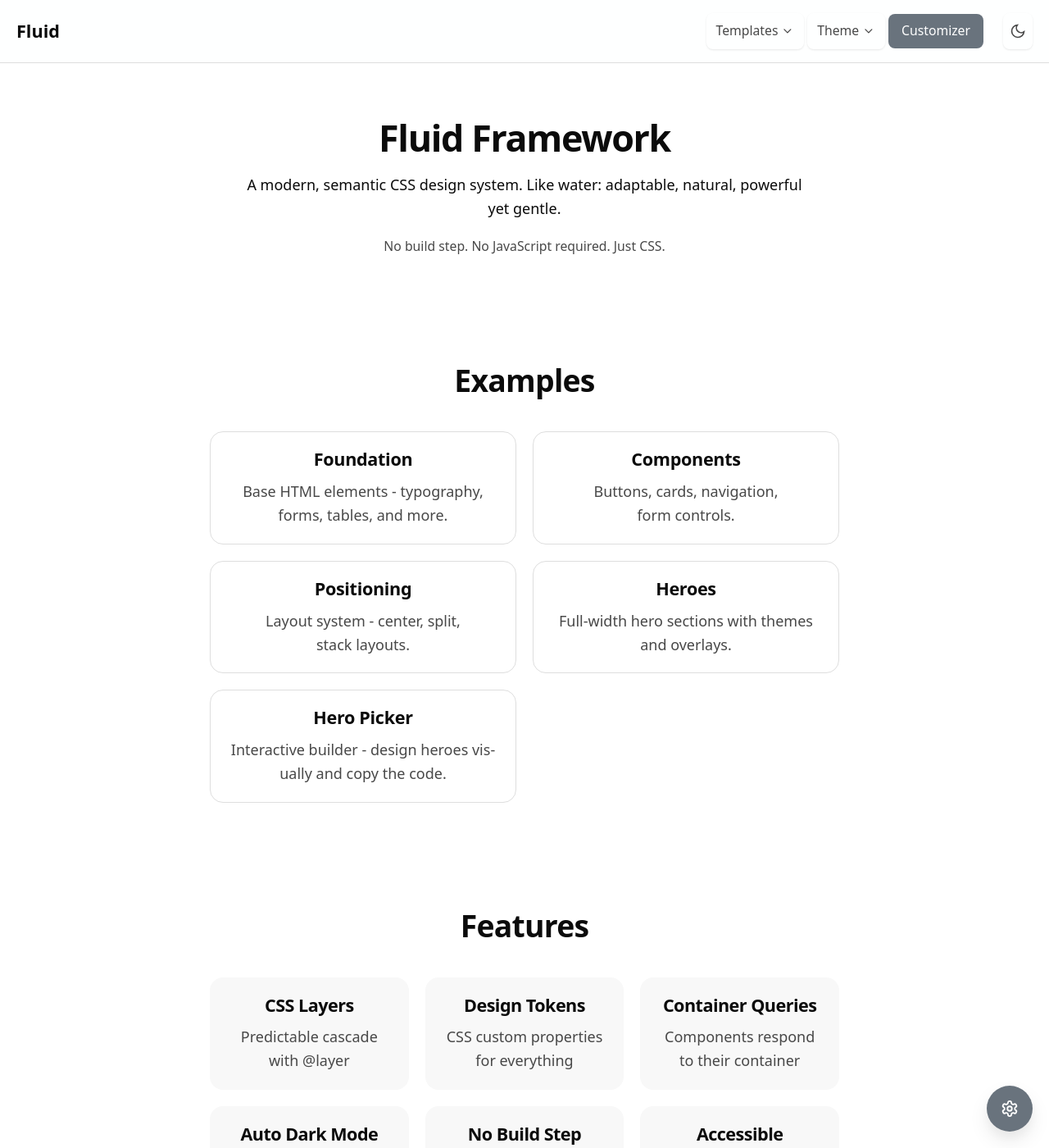
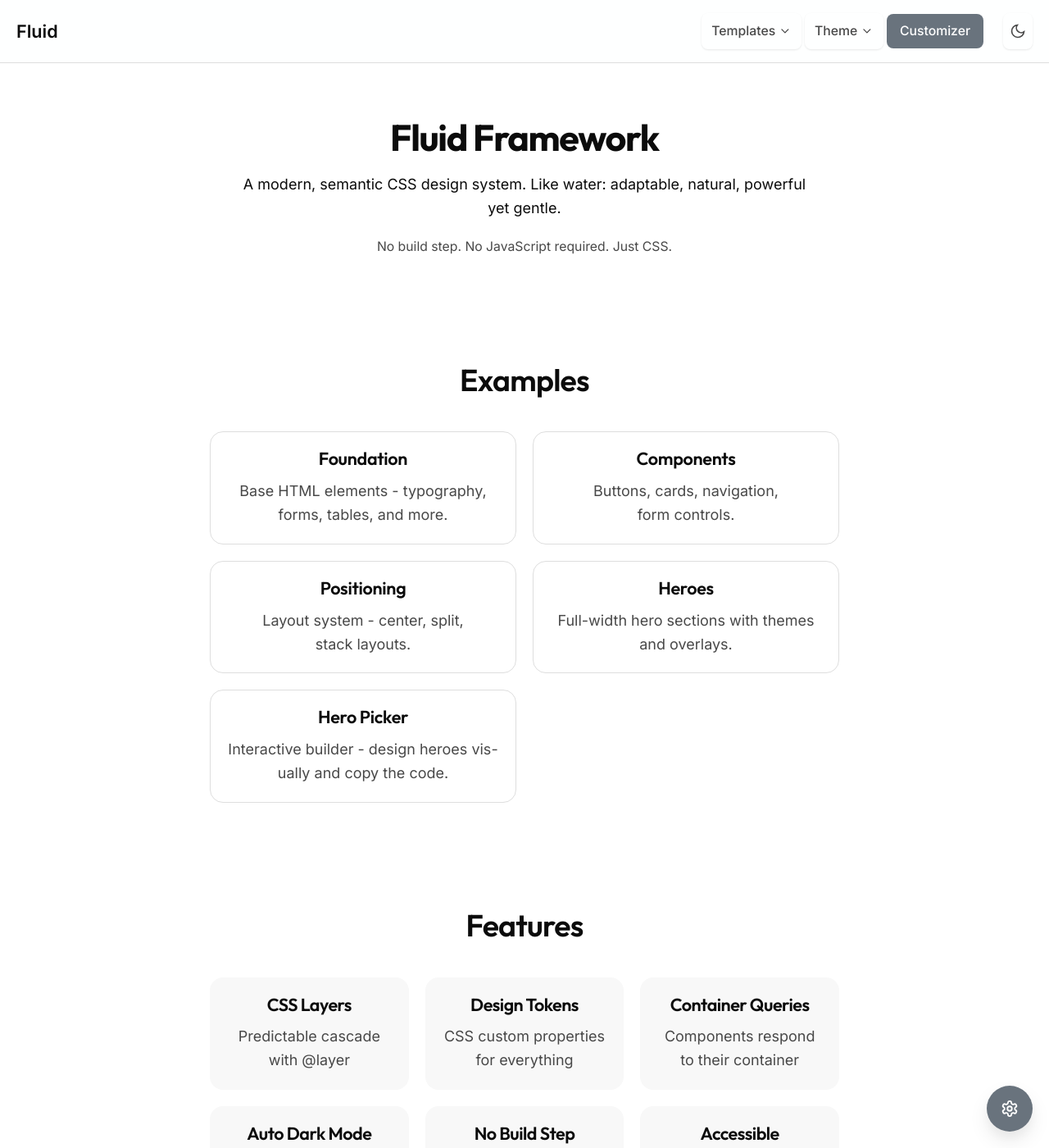
Before and after one commit to Agile-Media-Agency/the-fluid-theme, a Jekyll site: the page built from index.html, in a window 1280 px wide and 1400 px high. Shown: the whole window at 82% size. Built offline with Jekyll 4.4.1, drawn with Linux system fonts in a browser that asks for light colours.

Commit message:
feat: add Google Font pairings for each theme
- Create fonts.html include with theme-specific font definitions
- Still: Inter (clean, minimal)
- Serene: Cormorant Garamond + Lato (elegant, calm)
- Stream: Source Sans 3 (modern, readable)
- Flowing: Outfit + Inter (balanced, organic)
- Cascade: Nunito + Nunito Sans (playful, friendly)
- Rapids: Archivo Black + Archivo (bold, dynamic)
- Tsunami: Space Grotesk (dramatic, futuristic)
- Add font-heading and font-body CSS variables
- Load fonts dynamically when theme changes

```diff
--- /dev/null
+++ b/_includes/fonts.html
@@ -0,0 +1,162 @@
+<!-- Google Fonts - Theme Font Pairings
+     Each theme has a heading and body font that matches its character.
+     Fonts are loaded based on the current theme/motion setting. -->
+
+<link rel="preconnect" href="https://fonts.googleapis.com">
+<link rel="preconnect" href="https://fonts.gstatic.com" crossorigin>
+
+<!-- Base fonts - always loaded -->
+<link href="https://fonts.googleapis.com/css2?family=Inter:wght@300;400;500;600;700&display=swap" rel="stylesheet">
+
+<!-- Theme-specific fonts - loaded conditionally -->
+<style id="theme-fonts">
+  /* ========================================
+     FONT FAMILY TOKENS
+     Updated by JavaScript based on theme
+     ======================================== */
+
+  :root {
+    /* Default: Inter (balanced, universal) */
+    --font-heading: 'Inter', var(--font-system);
+    --font-body: 'Inter', var(--font-system);
+    --font-display: 'Inter', var(--font-system);
+  }
+
+
+  /* ========================================
+     STILL - Clean, Minimal, Professional
+     Fonts: Inter (headers) + Inter (body)
+     Character: Precise, no-nonsense, Swiss design
+     ======================================== */
+  [data-motion="still"] {
+    --font-heading: 'Inter', var(--font-system);
+    --font-body: 'Inter', var(--font-system);
+    --font-display: 'Inter', var(--font-system);
+  }
+
+
+  /* ========================================
+     SERENE - Elegant, Calm, Refined
+     Fonts: Cormorant Garamond (headers) + Lato (body)
+     Character: Classical, literary, timeless
+     ======================================== */
+  [data-motion="serene"] {
+    --font-heading: 'Cormorant Garamond', var(--font-serif);
+    --font-body: 'Lato', var(--font-system);
+    --font-display: 'Cormorant Garamond', var(--font-serif);
+  }
+
+
+  /* ========================================
+     STREAM - Modern, Readable, Contemporary
+     Fonts: Source Sans 3 (headers) + Source Sans 3 (body)
+     Character: Open, approachable, tech-forward
+     ======================================== */
+  [data-motion="stream"] {
+    --font-heading: 'Source Sans 3', var(--font-system);
+    --font-body: 'Source Sans 3', var(--font-system);
+    --font-display: 'Source Sans 3', var(--font-system);
+  }
+
+
+  /* ========================================
+     FLOWING - Balanced, Organic, Natural (Default)
+     Fonts: Outfit (headers) + Inter (body)
+     Character: Friendly, professional, versatile
+     ======================================== */
+  :root:not([data-motion]),
+  [data-motion="flowing"] {
+    --font-heading: 'Outfit', var(--font-system);
+    --font-body: 'Inter', var(--font-system);
+    --font-display: 'Outfit', var(--font-system);
+  }
+
+
+  /* ========================================
+     CASCADE - Playful, Energetic, Friendly
+     Fonts: Nunito (headers) + Nunito Sans (body)
+     Character: Rounded, warm, approachable
+     ======================================== */
+  [data-motion="cascade"] {
+    --font-heading: 'Nunito', var(--font-system);
+    --font-body: 'Nunito Sans', var(--font-system);
+    --font-display: 'Nunito', var(--font-system);
+  }
+
+
+  /* ========================================
+     RAPIDS - Bold, Dynamic, Energetic
+     Fonts: Archivo Black (headers) + Archivo (body)
+     Character: Strong, punchy, athletic
+     ======================================== */
+  [data-motion="rapids"] {
+    --font-heading: 'Archivo Black', var(--font-system);
+    --font-body: 'Archivo', var(--font-system);
+    --font-display: 'Archivo Black', var(--font-system);
+  }
+
+
+  /* ========================================
+     TSUNAMI - Dramatic, Bold, Impactful
+     Fonts: Space Grotesk (headers) + Space Grotesk (body)
+     Character: Futuristic, bold, memorable
+     ======================================== */
+  [data-motion="tsunami"] {
+    --font-heading: 'Space Grotesk', var(--font-system);
+    --font-body: 'Space Grotesk', var(--font-system);
+    --font-display: 'Space Grotesk', var(--font-system);
+  }
+</style>
+
+<script>
+  // Font loading for theme presets
+  const themeFonts = {
+    still: [],  // Uses base Inter
+    serene: [
+      'https://fonts.googleapis.com/css2?family=Cormorant+Garamond:wght@400;500;600;700&family=Lato:wght@300;400;700&display=swap'
+    ],
+    stream: [
+      'https://fonts.googleapis.com/css2?family=Source+Sans+3:wght@300;400;500;600;700&display=swap'
+    ],
+    flowing: [
+      'https://fonts.googleapis.com/css2?family=Outfit:wght@300;400;500;600;700&display=swap'
+    ],
+    cascade: [
+      'https://fonts.googleapis.com/css2?family=Nunito:wght@400;500;600;700;800&family=Nunito+Sans:wght@300;400;600;700&display=swap'
+    ],
+    rapids: [
+      'https://fonts.googleapis.com/css2?family=Archivo:wght@400;500;600;700&family=Archivo+Black&display=swap'
+    ],
+    tsunami: [
+      'https://fonts.googleapis.com/css2?family=Space+Grotesk:wght@400;500;600;700&display=swap'
+    ]
+  };
+
+  // Track loaded fonts to avoid duplicates
+  const loadedFonts = new Set(['Inter']);
+
+  function loadThemeFonts(theme) {
+    const fonts = themeFonts[theme];
+    if (!fonts || fonts.length === 0) return;
+
+    fonts.forEach(fontUrl => {
+      // Extract font name from URL for tracking
+      const match = fontUrl.match(/family=([^:&]+)/);
+      const fontName = match ? match[1].replace(/\+/g, ' ') : fontUrl;
+
+      if (!loadedFonts.has(fontName)) {
+        const link = document.createElement('link');
+        link.rel = 'stylesheet';
+        link.href = fontUrl;
+        document.head.appendChild(link);
+        loadedFonts.add(fontName);
+      }
+    });
+  }
+
+  // Load fonts for current theme on page load
+  (function() {
+    const currentMotion = document.documentElement.getAttribute('data-motion') || 'flowing';
+    loadThemeFonts(currentMotion);
+  })();
+</script>
--- a/_includes/head.html
+++ b/_includes/head.html
@@ -2,4 +2,5 @@
 <meta name="viewport" content="width=device-width, initial-scale=1.0">
 <meta name="description" content="{{ page.description | default: site.description }}">
 <title>{% if page.title %}{{ page.title }} - {% endif %}{{ site.title }}</title>
+{% include fonts.html %}
 <link rel="stylesheet" href="{{ '/src/fluid.css' | relative_url }}">
--- a/_includes/scripts.html
+++ b/_includes/scripts.html
@@ -186,6 +186,11 @@
     document.documentElement.setAttribute('data-motion', level);
     localStorage.setItem('fluid-motion', level);
     updateMotionSelect();
+
+    // Load theme fonts if available
+    if (typeof loadThemeFonts === 'function') {
+      loadThemeFonts(level);
+    }
 
     // If using Fluid palette without manual accent, update swatches
     const palette = document.documentElement.getAttribute('data-palette') || 'fluid';
--- a/src/core/base.css
+++ b/src/core/base.css
@@ -13,7 +13,7 @@
      ======================================== */
 
   body {
-    font-family: var(--font-system);
+    font-family: var(--font-body, var(--font-system));
     font-size: var(--font-size-base);
     line-height: var(--leading-normal);
     color: var(--color-text);
@@ -32,6 +32,7 @@
      ======================================== */
 
   h1, h2, h3, h4, h5, h6 {
+    font-family: var(--font-heading, var(--font-system));
     color: var(--color-text);
     font-weight: var(--weight-semibold);
     line-height: var(--leading-tight);
```
